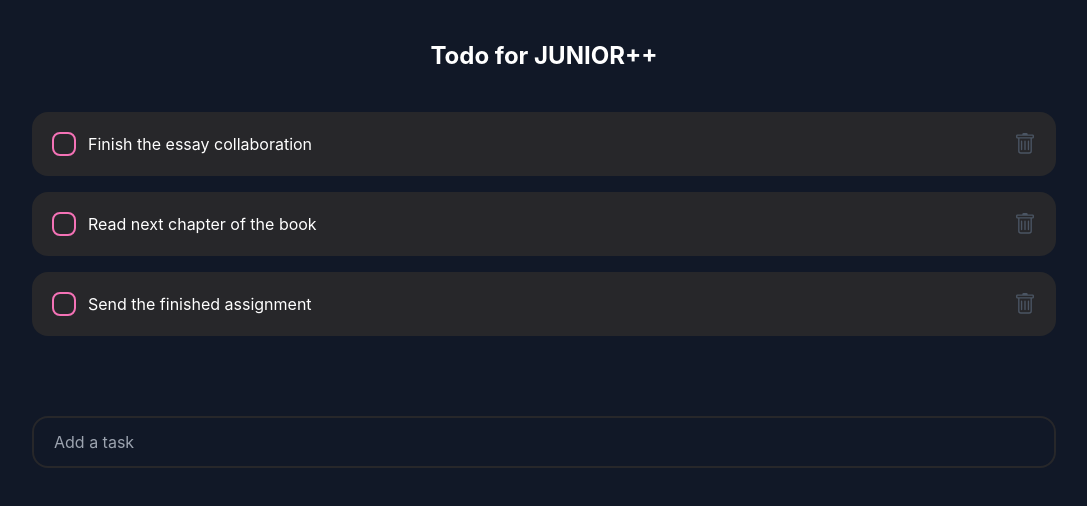
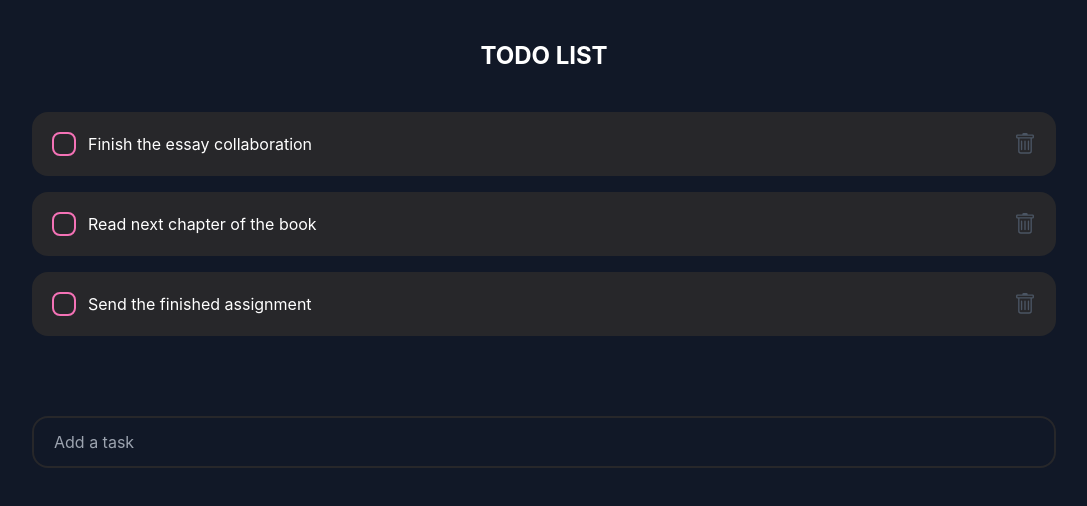
Before and after one commit to ONES1NGLE/todo-app, a React (Create React App) app: page / in a window 1280 px wide. Shown: the top 506 px of the page, without its empty margins (96-1183 px from the left). Built offline with nearby package versions, Linux system fonts and the light colour scheme.

Commit message:
Update todo app

```diff
--- a/package.json
+++ b/package.json
@@ -8,6 +8,7 @@
     "@testing-library/react": "^13.4.0",
     "@testing-library/user-event": "^13.5.0",
     "classnames": "^2.3.2",
+    "gh-pages": "^6.3.0",
     "react": "^18.2.0",
     "react-dom": "^18.2.0",
     "react-icons": "^4.8.0",
@@ -15,6 +16,8 @@
     "web-vitals": "^2.1.4"
   },
   "scripts": {
+    "predeploy": "npm run build",
+    "deploy": "gh-pages -d build",
     "start": "react-scripts start",
     "build": "react-scripts build",
     "test": "react-scripts test",
--- a/src/components/screens/Home/Home.jsx
+++ b/src/components/screens/Home/Home.jsx
@@ -51,7 +51,7 @@ const Home = () => {
   return (
     <div className="text-white w-4/5 mx-auto">
       <h1 className="text-2xl font-bold text-center mb-10">
-        Todo for JUNIOR++
+        TODO LIST
       </h1>
       {todos.map((todo) => (
         <TodoItem
```
Also changed, not shown: 1 other file (tests, documents, lock files or other folders).
